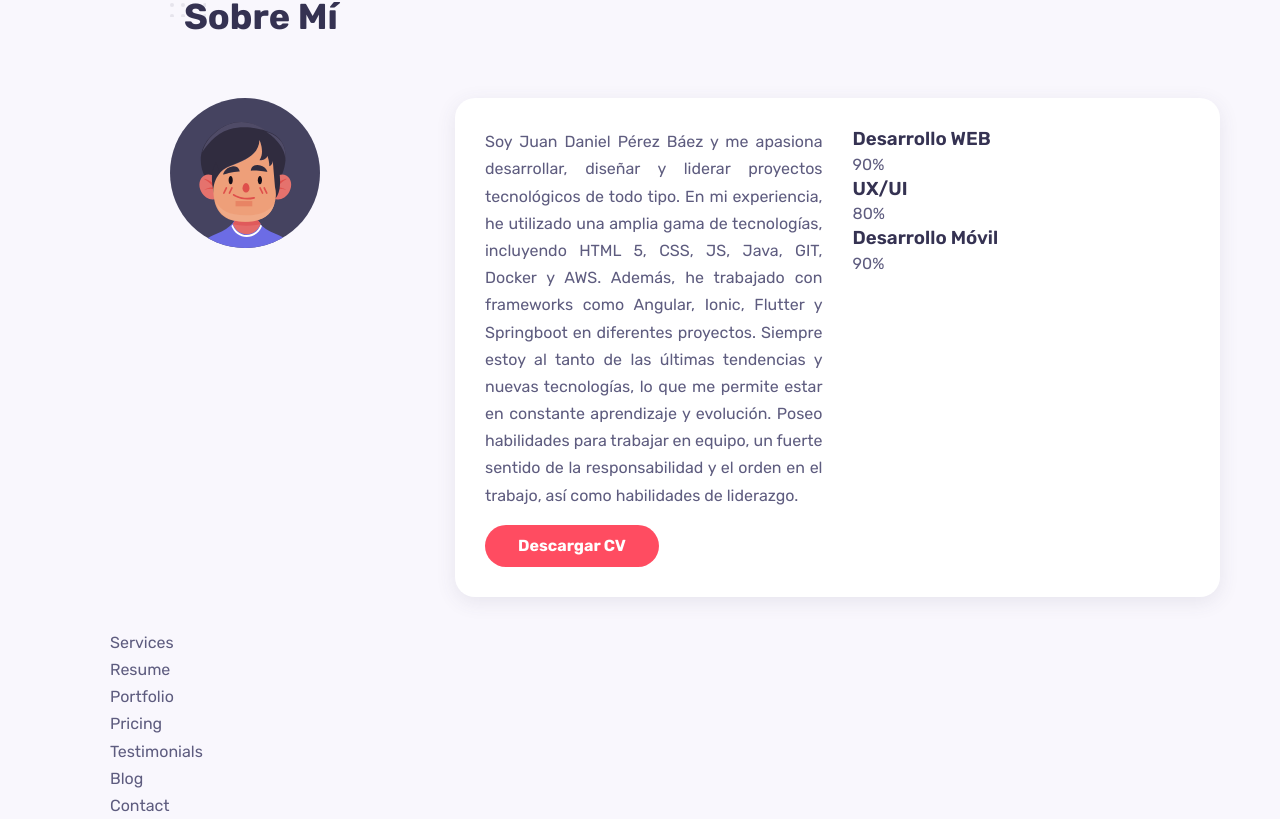
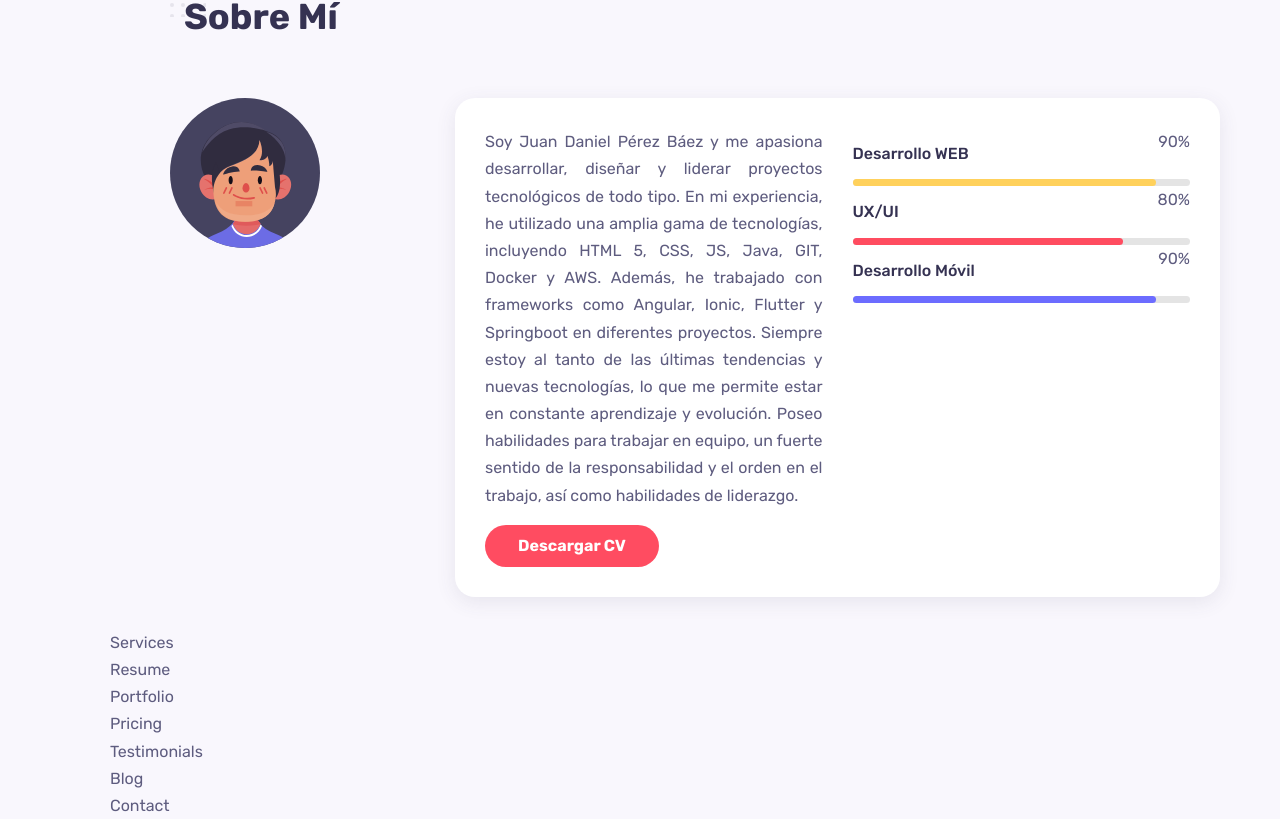
Before and after one commit to JuanDaniel950/personal-web, a React (Vite) app: page / in a window 1280 px wide. Shown: the part 917-1736 px from the top of the page. Built offline with nearby package versions, Linux system fonts and the light colour scheme.

Commit message:
bar skilss

```diff
--- a/src/components/about/About.jsx
+++ b/src/components/about/About.jsx
@@ -28,33 +28,33 @@ export const About = () => {
 					</div>
 					<div className="about__skills grid">
 						<div className="skills__data">
-							<div className="skills__titles">
-								<h3 className="skills_name">Desarrollo WEB</h3>
-									<span className="skills_number development">90%</span>
+							<div className="skills__title">
+								<h3 className="skills__name">Desarrollo WEB</h3>
+									<span className="skills_number">90%</span>
 							</div>
 
 							<div className="skills__bar">
-								<span className="skills_percentage"></span>
+								<span className="skills__percentage development"></span>
 							</div>
 						</div>
 						<div className="skills__data">
-							<div className="skills__titles">
-								<h3 className="skills_name">UX/UI</h3>
-									<span className="skills_number development">80%</span>
+							<div className="skills__title">
+								<h3 className="skills__name">UX/UI</h3>
+									<span className="skills_number ui">80%</span>
 							</div>
 
 							<div className="skills__bar">
-								<span className="skills_percentage ui_desing"></span>
+								<span className="skills__percentage ui_desing"></span>
 							</div>
 						</div>
 						<div className="skills__data">
-							<div className="skills__titles">
-								<h3 className="skills_name">Desarrollo Móvil</h3>
-									<span className="skills_number development">90%</span>
+							<div className="skills__title">
+								<h3 className="skills__name">Desarrollo Móvil</h3>
+									<span className="skills_number development_movil">90%</span>
 							</div>
 
 							<div className="skills__bar">
-								<span className="skills_percentage ui_desing"></span>
+								<span className="skills__percentage dev_mobile"></span>
 							</div>
 						</div>
 					</div>
--- a/src/components/about/about.css
+++ b/src/components/about/about.css
@@ -30,3 +30,55 @@
     margin-bottom: 1rem;
     text-align: justify;
 }
+
+.about__Skills{
+    row-gap: 1.25rem;
+
+}
+
+.skills__title{
+    display: flex;
+    justify-content: space-between;
+    margin-bottom: 1rem;
+}
+
+.skills__name{
+    font-size: var(--normal-font-size);
+    font-weight: var(--font-medium);
+    margin-top: 1rem;
+
+}
+
+.skills__number{
+    line-height: 1.2;
+}
+
+.skills__bar,
+.skills__percentage{
+    height: 7px;
+    border-radius: 0.25rem;
+}
+
+.skills__bar{
+    background-color: #e4e4e4;;
+}
+
+.skills__percentage{
+    display: block;
+    background-color: var(--first-color);
+}
+
+.development{
+    width: 90%;
+    background-color: rgb(255,209,92);
+}
+
+.ui_desing{
+    width: 80%;
+    background-color: rgb(255,76,96);
+}
+
+.dev_mobile{
+    width: 90%;
+    background-color: rgb(108,108,299);
+}
```
